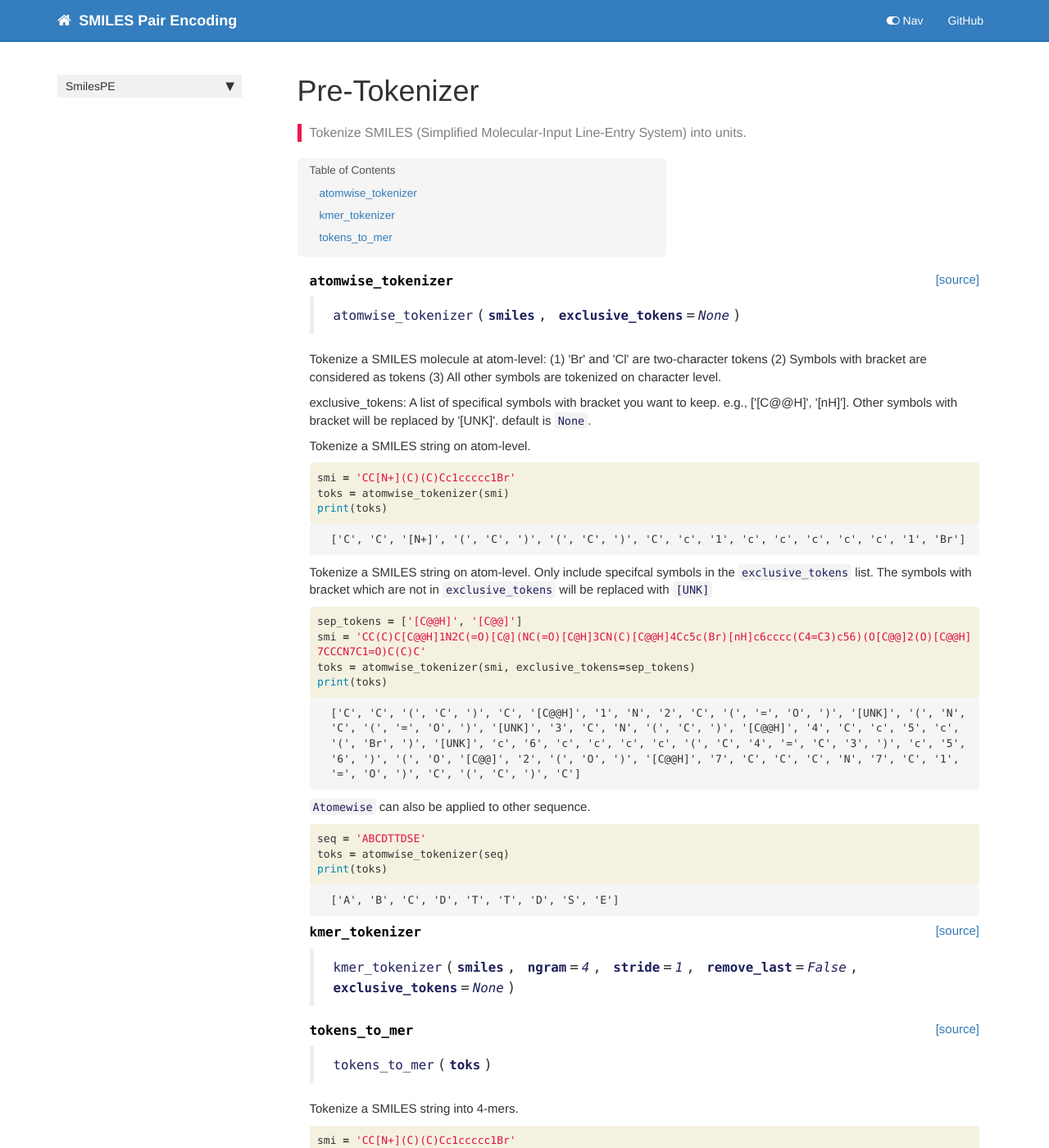
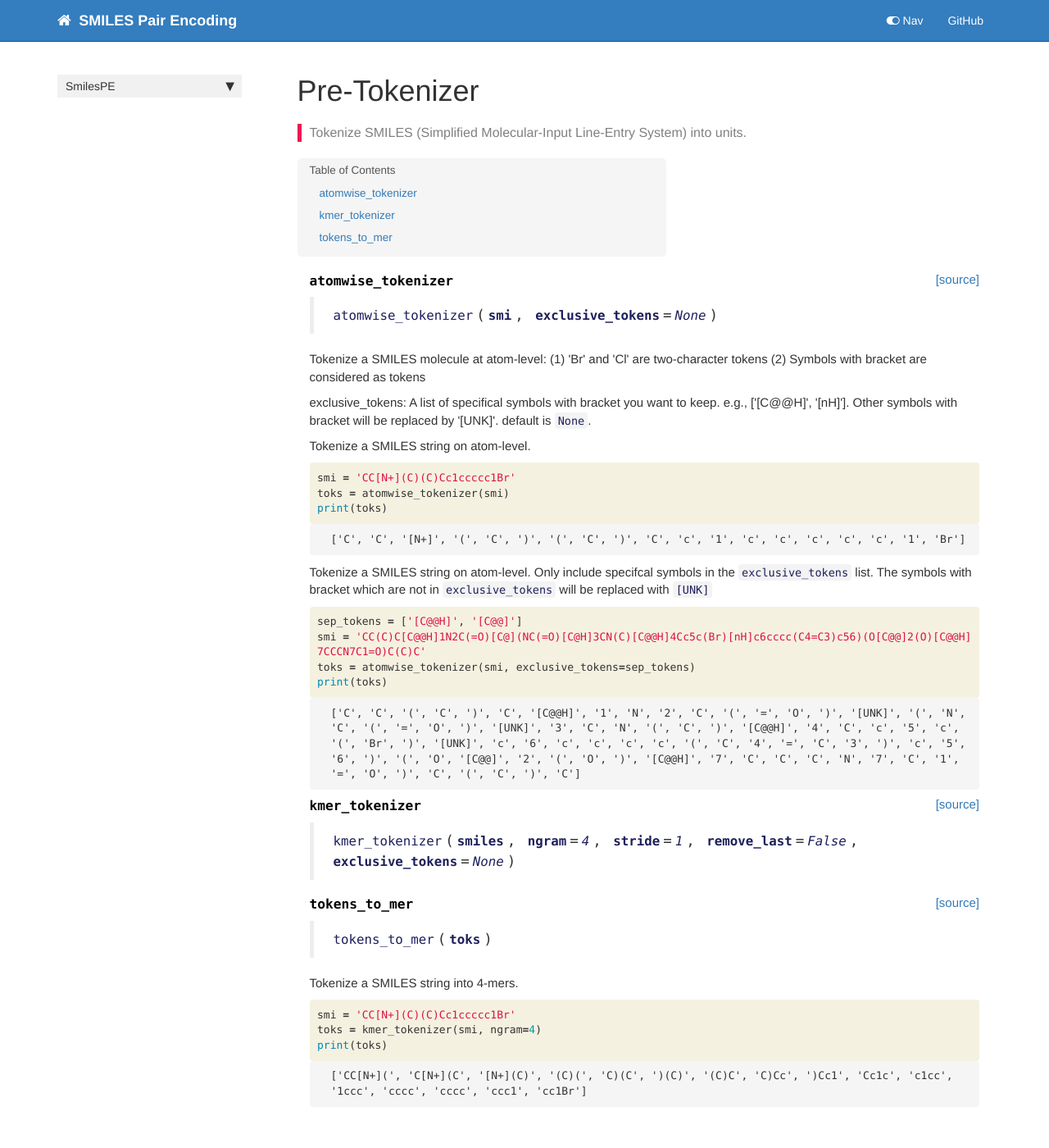
Before and after one commit to XinhaoLi74/SmilesPE, a Jekyll site: the page built from docs/pretokenizer.html, in a window 1280 px wide and 1400 px high. Shown: the whole window at 82% size. Built offline with Jekyll 4.4.1, drawn with Linux system fonts in a browser that asks for light colours; nearby versions of some CDN libraries; comment, search, counter and statistics services are not loaded.

Commit message:
spe2vec_example

```diff
--- a/docs/index.html
+++ b/docs/index.html
@@ -194,7 +194,7 @@
 </div>
 <div class="cell border-box-sizing text_cell rendered"><div class="inner_cell">
 <div class="text_cell_render border-box-sizing rendered_html">
-<h3 id="Train-a-SmilesPE-Tokenizer-with-a-Custom-Dataset">Train a SmilesPE Tokenizer with a Custom Dataset<a class="anchor-link" href="#Train-a-SmilesPE-Tokenizer-with-a-Custom-Dataset"> </a></h3><p>See <a href="https://github.com/XinhaoLi74/SmilesPE/blob/master/Examples/train_SPE.ipynb">train_SPE.ipynb</a> for an example of training A SPE tokenizer</p>
+<h3 id="Train-a-SmilesPE-Tokenizer-with-a-Custom-Dataset">Train a SmilesPE Tokenizer with a Custom Dataset<a class="anchor-link" href="#Train-a-SmilesPE-Tokenizer-with-a-Custom-Dataset"> </a></h3><p>See <a href="https://github.com/XinhaoLi74/SmilesPE/blob/master/Examples/train_SPE.ipynb">train_SPE.ipynb</a> for an example of training A SPE tokenizer on ChEMBL data.</p>
 
 </div>
 </div>
--- a/docs/pretokenizer.html
+++ b/docs/pretokenizer.html
@@ -36,12 +36,11 @@
 
 
 <div class="output_markdown rendered_html output_subarea ">
-<h4 id="atomwise_tokenizer" class="doc_header"><code>atomwise_tokenizer</code><a href="https://github.com/XinhaoLi74/SmilesPE/tree/master/SmilesPE/pretokenizer.py#L6" class="source_link" style="float:right">[source]</a></h4><blockquote><p><code>atomwise_tokenizer</code>(<strong><code>smiles</code></strong>, <strong><code>exclusive_tokens</code></strong>=<em><code>None</code></em>)</p>
+<h4 id="atomwise_tokenizer" class="doc_header"><code>atomwise_tokenizer</code><a href="https://github.com/XinhaoLi74/SmilesPE/tree/master/SmilesPE/pretokenizer.py#L6" class="source_link" style="float:right">[source]</a></h4><blockquote><p><code>atomwise_tokenizer</code>(<strong><code>smi</code></strong>, <strong><code>exclusive_tokens</code></strong>=<em><code>None</code></em>)</p>
 </blockquote>
 <p>Tokenize a SMILES molecule at atom-level:
     (1) 'Br' and 'Cl' are two-character tokens
-    (2) Symbols with bracket are considered as tokens
-    (3) All other symbols are tokenized on character level.</p>
+    (2) Symbols with bracket are considered as tokens</p>
 <p>exclusive_tokens: A list of specifical symbols with bracket you want to keep. e.g., ['[C@@H]', '[nH]'].
 Other symbols with bracket will be replaced by '[UNK]'. default is <code>None</code>.</p>
 
@@ -126,42 +125,6 @@
 </div>
 
 </div>
-<div class="cell border-box-sizing text_cell rendered"><div class="inner_cell">
-<div class="text_cell_render border-box-sizing rendered_html">
-<p><code>Atomewise</code> can also be applied to other sequence.</p>
-
-</div>
-</div>
-</div>
-<div class="cell border-box-sizing code_cell rendered">
-<div class="input">
-
-<div class="inner_cell">
-    <div class="input_area">
-<div class=" highlight hl-ipython3"><pre><span></span><span class="n">seq</span> <span class="o">=</span> <span class="s1">&#39;ABCDTTDSE&#39;</span>
-<span class="n">toks</span> <span class="o">=</span> <span class="n">atomwise_tokenizer</span><span class="p">(</span><span class="n">seq</span><span class="p">)</span>
-<span class="nb">print</span><span class="p">(</span><span class="n">toks</span><span class="p">)</span>
-</pre></div>
-
-    </div>
-</div>
-</div>
-
-<div class="output_wrapper">
-<div class="output">
-
-<div class="output_area">
-
-<div class="output_subarea output_stream output_stdout output_text">
-<pre>[&#39;A&#39;, &#39;B&#39;, &#39;C&#39;, &#39;D&#39;, &#39;T&#39;, &#39;T&#39;, &#39;D&#39;, &#39;S&#39;, &#39;E&#39;]
-</pre>
-</div>
-</div>
-
-</div>
-</div>
-
-</div>
 <div class="cell border-box-sizing code_cell rendered">
 
 </div>
@@ -174,7 +137,7 @@
 
 
 <div class="output_markdown rendered_html output_subarea ">
-<h4 id="kmer_tokenizer" class="doc_header"><code>kmer_tokenizer</code><a href="https://github.com/XinhaoLi74/SmilesPE/tree/master/SmilesPE/pretokenizer.py#L58" class="source_link" style="float:right">[source]</a></h4><blockquote><p><code>kmer_tokenizer</code>(<strong><code>smiles</code></strong>, <strong><code>ngram</code></strong>=<em><code>4</code></em>, <strong><code>stride</code></strong>=<em><code>1</code></em>, <strong><code>remove_last</code></strong>=<em><code>False</code></em>, <strong><code>exclusive_tokens</code></strong>=<em><code>None</code></em>)</p>
+<h4 id="kmer_tokenizer" class="doc_header"><code>kmer_tokenizer</code><a href="https://github.com/XinhaoLi74/SmilesPE/tree/master/SmilesPE/pretokenizer.py#L29" class="source_link" style="float:right">[source]</a></h4><blockquote><p><code>kmer_tokenizer</code>(<strong><code>smiles</code></strong>, <strong><code>ngram</code></strong>=<em><code>4</code></em>, <strong><code>stride</code></strong>=<em><code>1</code></em>, <strong><code>remove_last</code></strong>=<em><code>False</code></em>, <strong><code>exclusive_tokens</code></strong>=<em><code>None</code></em>)</p>
 </blockquote>
 
 </div>
@@ -194,7 +157,7 @@
 
 
 <div class="output_markdown rendered_html output_subarea ">
-<h4 id="tokens_to_mer" class="doc_header"><code>tokens_to_mer</code><a href="https://github.com/XinhaoLi74/SmilesPE/tree/master/SmilesPE/pretokenizer.py#L70" class="source_link" style="float:right">[source]</a></h4><blockquote><p><code>tokens_to_mer</code>(<strong><code>toks</code></strong>)</p>
+<h4 id="tokens_to_mer" class="doc_header"><code>tokens_to_mer</code><a href="https://github.com/XinhaoLi74/SmilesPE/tree/master/SmilesPE/pretokenizer.py#L41" class="source_link" style="float:right">[source]</a></h4><blockquote><p><code>tokens_to_mer</code>(<strong><code>toks</code></strong>)</p>
 </blockquote>
 
 </div>
--- a/docs/spe2vec.html
+++ b/docs/spe2vec.html
@@ -111,7 +111,7 @@
 
 
 <div class="output_markdown rendered_html output_subarea ">
-<h2 id="SPE2Vec" class="doc_header"><code>class</code> <code>SPE2Vec</code><a href="https://github.com/XinhaoLi74/SmilesPE/tree/master/SmilesPE/spe2vec.py#L80" class="source_link" style="float:right">[source]</a></h2><blockquote><p><code>SPE2Vec</code>(<strong><code>model_path</code></strong>, <strong><code>tokenizer</code></strong>)</p>
+<h2 id="SPE2Vec" class="doc_header"><code>class</code> <code>SPE2Vec</code><a href="https://github.com/XinhaoLi74/SmilesPE/tree/master/SmilesPE/spe2vec.py#L78" class="source_link" style="float:right">[source]</a></h2><blockquote><p><code>SPE2Vec</code>(<strong><code>model_path</code></strong>, <strong><code>tokenizer</code></strong>)</p>
 </blockquote>
 
 </div>
```
Also changed, not shown: SmilesPE/pretokenizer.py (+8 -37 lines), SmilesPE/spe2vec.py (+9 -3 lines), README.md, 4 other files.
